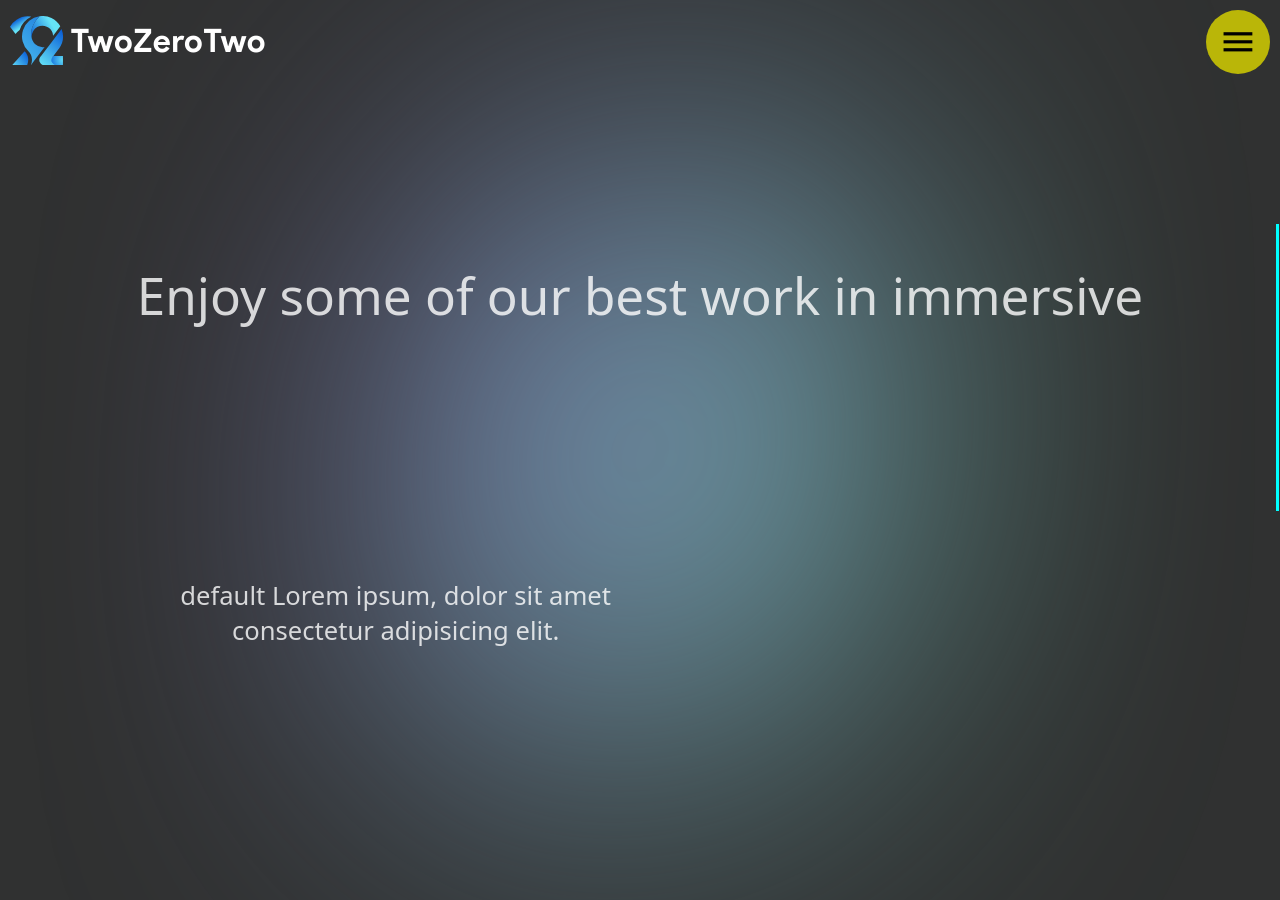
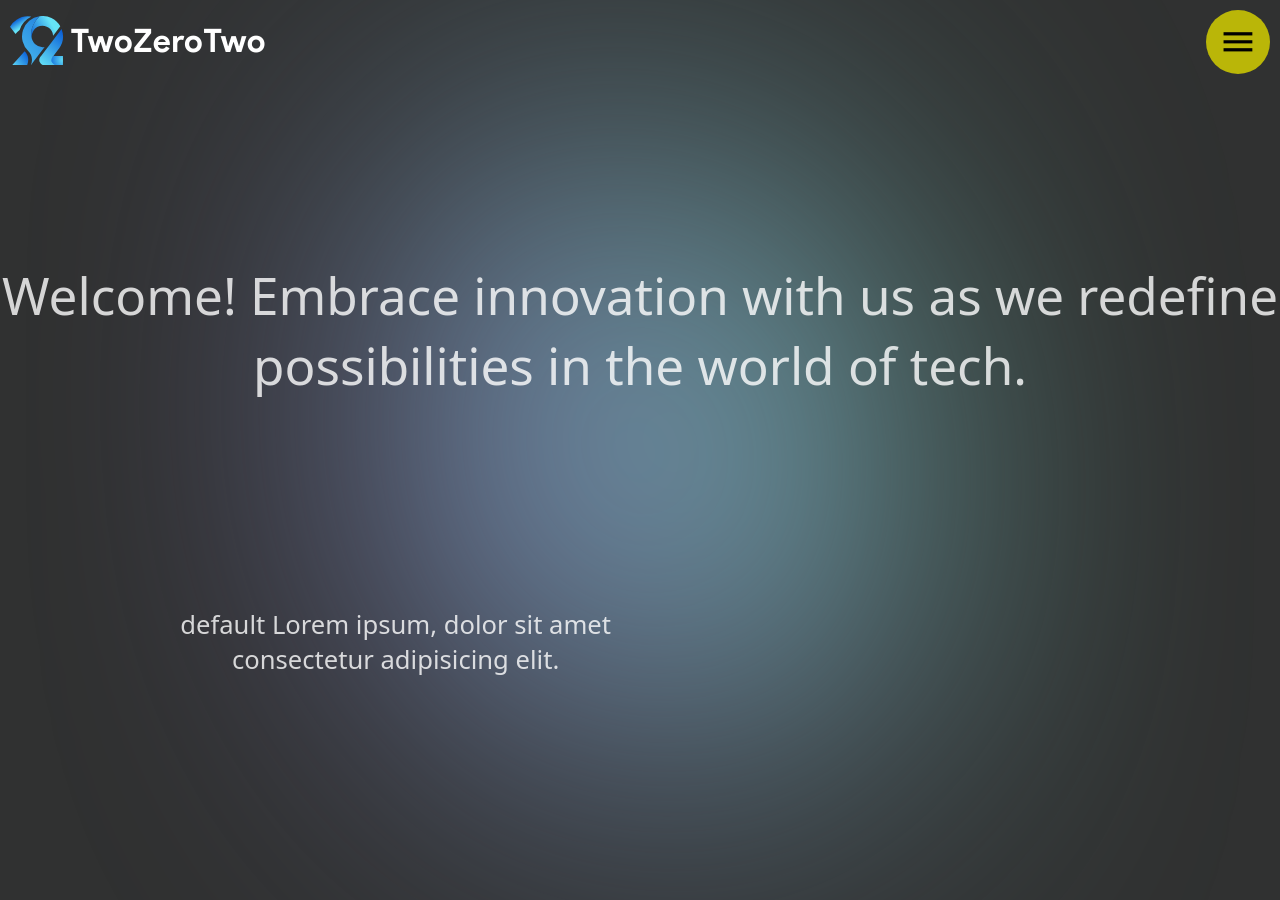
Before and after one commit to TharakaUJ/two02, a Jekyll site: the page built from index.html, in a window 1280 px wide and 900 px high, scrolled down 701 px. Built offline with Jekyll 4.4.1, drawn with Linux system fonts in a browser that asks for light colours; a script that is not in the unit is left out; the list of posts is cut into pages by our own code; some of the changed text lies outside the part shown.

```diff
--- a/index.html
+++ b/index.html
@@ -38,7 +38,7 @@
     </div>
     <div class="section" id="midSection">
         <p>
-            Enjoy some of our best work in immersive
+            Welcome! Embrace innovation with us as we redefine possibilities in the world of tech.
         </p>
 
         <div id="hover-text-container">
@@ -53,16 +53,16 @@
     <div class="section">
         <div class="insights" id="insights">
             <a class="insight-items">
-                <span class="tag">API</span>
-                <h4>lorem ipsum dolor sit amet consectetur consectetur deserunt sapiente!</h4>
+                <span class="tag">Software Development</span>
+                <h4>Creating customized software solutions tailored to meet specific business needs.</h4>
             </a>
             <a class="insight-items">
-                <span class="tag">API</span>
-                <h4>lorem ipsum dolor sit amet consectetur</h4>
+                <span class="tag">Automation</span>
+                <h4>Efficient web process streamlining through automated solutions.</h4>
             </a>
             <a class="insight-items">
-                <span class="tag">automation</span>
-                <h4>lorem ipsum dolor sit amet consectetur</h4>
+                <span class="tag">API Services</span>
+                <h4>Seamless connectivity: enabling efficient data sharing and integration across platforms.</h4>
             </a>
             <a class="insight-items">
                 <span class="tag">AI</span>
@@ -78,7 +78,7 @@
     <div id="scroll-bar"></div>
     <div id="canvas-container"></div>
 
-    <script type="module" src="{{ site.baseurl }}/assets/js/poppr.js"></script>
+    <!-- <script type="module" src="{{ site.baseurl }}/assets/js/poppr.js"></script> -->
 </div>
 </body>
 
```
